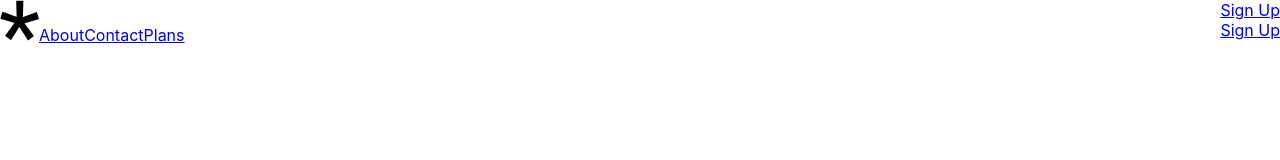
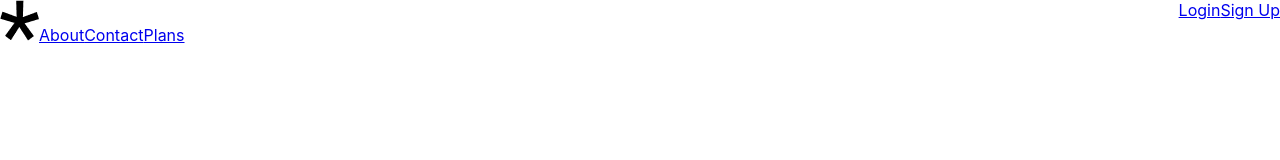
Before and after one commit to ayomidealaka/EgoApp, a React app: page /contact in a window 1280 px wide. Shown: the top 160 px of the page. Built offline with nearby package versions, Linux system fonts and the light colour scheme.

Commit message:
Added Login button.

```diff
--- a/src/Components/Navbar.js
+++ b/src/Components/Navbar.js
@@ -2,7 +2,7 @@ import React from 'react';
 
 import logo from './../asset/logo.png';
 import style from './../App.css';
-import { NavLink, Link } from 'react-router-dom';
+import { Link } from 'react-router-dom';
 
 const Navbar = () => {
   return (
@@ -22,12 +22,17 @@ const Navbar = () => {
           Plans
         </Link>
       </div>
-      <Link to="/signup" className={style.Link_signup}>
-        <div className={style.Signup_Button}>Sign Up</div>
-        <div className={style.overlay}>
+      <div to="/signup" className={style.Link_signup}>
+        <Link to="/login" className={style.Login_Button}>
+          Login
+        </Link>
+        <Link to="/signup" className={style.Signup_Button}>
+          Sign Up
+        </Link>
+        {/* <div className={style.overlay}>
           <div className={style.arrow}>Sign Up</div>
-        </div>
-      </Link>
+        </div> */}
+      </div>
     </nav>
   );
 };
```
